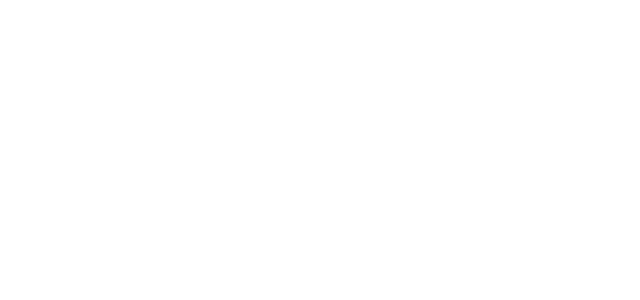
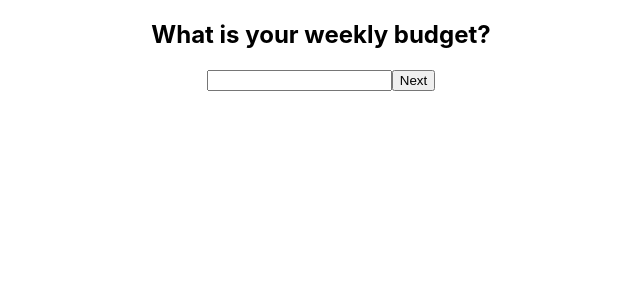
Before and after one commit to mikebrown4000/Kudos-App, a React (Create React App) app in the folder client/: page /setbudget in a window 1280 px wide. Shown: the top 300 px of the page, without its empty margins (319-959 px from the left). Built offline with nearby package versions, Linux system fonts and the light colour scheme.

Commit message:
edit budget page

```diff
--- a/client/src/App.js
+++ b/client/src/App.js
@@ -5,6 +5,7 @@
 import { withRouter } from 'react-router';
 import decode from 'jwt-decode';
 import {
+  putBudget,
   loginUser,
   registerUser,
 } from './services/apihelpers';
@@ -35,12 +36,15 @@
         password: "",
         first_name: "",
         last_name:""
-      }
+      },
+      weekly_budget: '',
     }
 
-    this.handleLogin = this.handleLogin.bind(this)
-    this.handleRegister = this.handleRegister.bind(this)
-    this.authHandleChange = this.authHandleChange.bind(this)
+    this.handleLogin = this.handleLogin.bind(this);
+    this.handleRegister = this.handleRegister.bind(this);
+    this.authHandleChange = this.authHandleChange.bind(this);
+    this.handleChange = this.handleChange.bind(this);
+    this.updateBudget =this.updateBudget.bind(this);
   }
 
 
@@ -82,6 +86,20 @@
     }));
   }
 
+  handleChange(e) {
+    const { name, value } = e.target;
+    this.setState(prevState => ({
+      weekly_budget: {
+        ...prevState.weekly_budget,
+        [name]: value
+      }
+    }));
+  }
+
+  async updateBudget(weekly_budget) {
+    weekly_budget = await putBudget(this.state.weekly_budget, this.state.currentUser.id);
+  }
+
   render() {
     return (
       <div className="App">
@@ -100,6 +118,12 @@
           formData={this.state.registerFormData} />
       )} />
 
+      <Route exact path="/setbudget" render={(props) => (
+        <BudgetRegister
+          updateBudget={this.updateBudget}
+          handleChange={this.handleChange} />
+      )} />
+
       </div>
     );
   }
--- a/client/src/components/BudgetRegister.jsx
+++ b/client/src/components/BudgetRegister.jsx
@@ -1,3 +1,23 @@
 //Second step of registering. user gives weekly budget
 // calls the PUT to update budget
 // can also be used when clicking settings to re-PUT(?) Budget
+import React from 'react';
+
+
+const BudgetRegister = (props) => {
+
+  return (
+    <div>
+      <h2>What is your weekly budget?</h2>
+      <form onSubmit={props.updateBudget}>
+        <input
+        name="weekly_budget"
+        type="text"
+        onChange={props.handleChange} />
+        <button>Next</button>
+      </form>
+    </div>
+  );
+}
+
+export default BudgetRegister;
--- a/client/src/components/CatRegister.jsx
+++ b/client/src/components/CatRegister.jsx
@@ -1,7 +1,8 @@
 import React from 'react';
 import { Link } from 'react-router-dom';
 
-function Categories(props){
+const Categories = (props) => {
+  return(
     <div className="categoriesContainer">
         <h1>Pick Your Categories</h1>
         <div className="selectionContainer">
@@ -14,6 +15,7 @@
             <div>Custom?</div>
         </div>
     </div>
+  )
 }
 
 export default Categories;
--- a/client/src/components/Header.jsx
+++ b/client/src/components/Header.jsx
@@ -1,7 +1,7 @@
 import React from 'react';
 import { Link } from 'react-router-dom';
 
-function Header(props){
+const Header = (props) => {
 return(
     <nav>
         <div className="homeButton">Icon For Home: Links to Weekly Budget</div>
--- a/client/src/components/Login.jsx
+++ b/client/src/components/Login.jsx
@@ -12,7 +12,7 @@
         <input
         name="email"
         type="text"
-        value={props.formData.username}
+        value={props.formData.email}
         onChange={props.handleChange}
         placeholder="Email" />
         <input
--- a/client/src/components/Register.jsx
+++ b/client/src/components/Register.jsx
@@ -9,19 +9,19 @@
         <input
         name="first_name"
         type="text"
-        value={props.formData.username}
+        value={props.formData.first_name}
         onChange={props.handleChange}
         placeholder="First Name" />
         <input
         name="last_name"
         type="text"
-        value={props.formData.username}
+        value={props.formData.last_name}
         onChange={props.handleChange}
         placeholder="Last Name" />
         <input
         name="email"
         type="text"
-        value={props.formData.username}
+        value={props.formData.email}
         onChange={props.handleChange}
         placeholder="Email" />
         <input
--- a/client/src/services/apihelpers.js
+++ b/client/src/services/apihelpers.js
@@ -12,3 +12,8 @@
   const resp = await api.post(`/user/register`, resgisterData);
   return resp.data;
 }
+
+export const putBudget = async (budget, id) => {
+  const resp = await api.put(`/user/${id}`, budget, { headers: { Authorization: `Bearer ${localStorage.getItem("jwt")}` } })
+  return resp.data
+}
```
